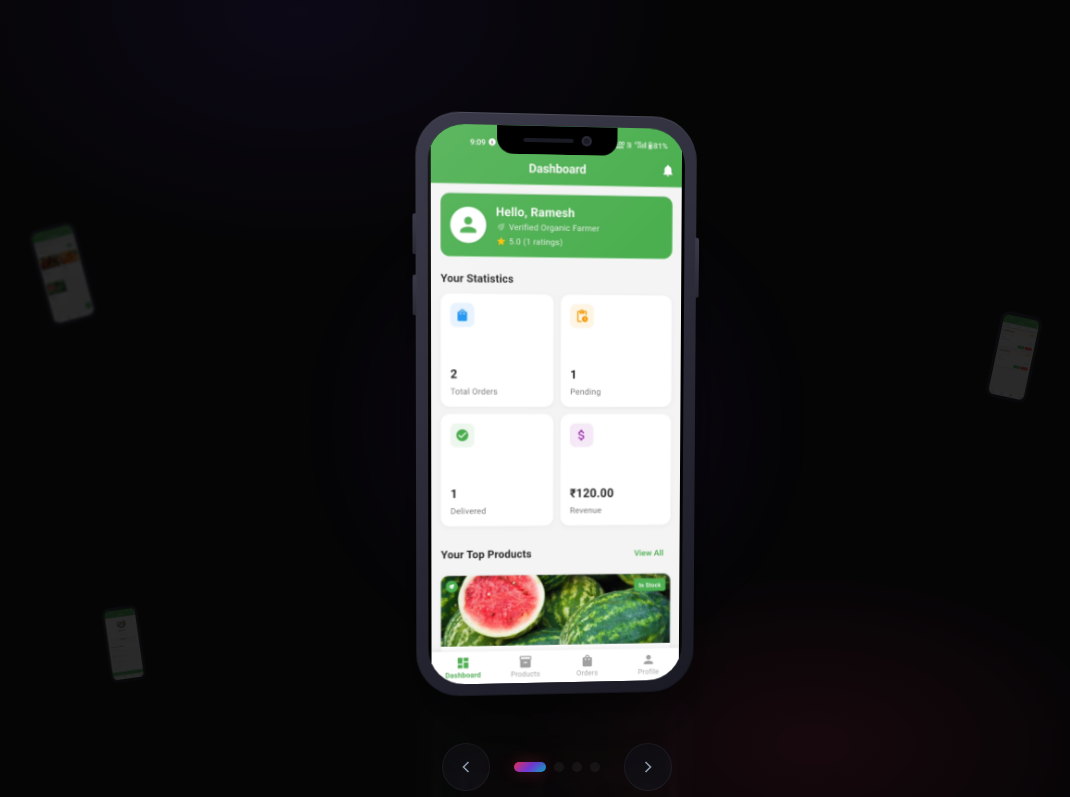
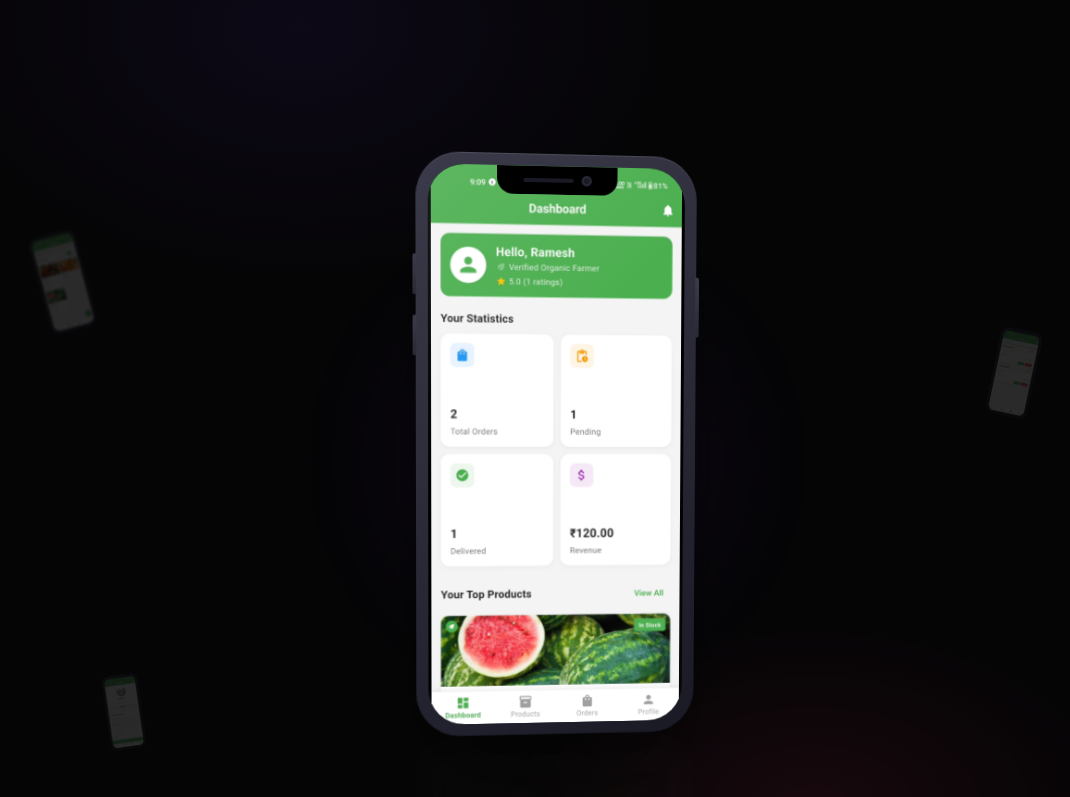
Before and after one commit to Trushar30/Ideon, a React (Vite) app: page /projects/agriconnect in a window 1280 px wide. Shown: the part 1283-2080 px from the top of the page, without its empty margins (83-1153 px from the left). Built offline with nearby package versions, Linux system fonts and the light colour scheme.

Commit message:
Fix laptop mockup cropping - show full keyboard base
- Increased phone-showcase min-height from 550px to 650px
- Added padding to ensure laptop base is fully visible
- No more cropped keyboard/trackpad at bottom

```diff
--- a/src/components/PhoneGallery.css
+++ b/src/components/PhoneGallery.css
@@ -82,7 +82,8 @@
     justify-content: center;
     align-items: center;
     perspective: 1000px;
-    min-height: 550px;
+    min-height: 650px;
+    padding: 40px 0;
 }
 
 .phone-3d-container {
```
